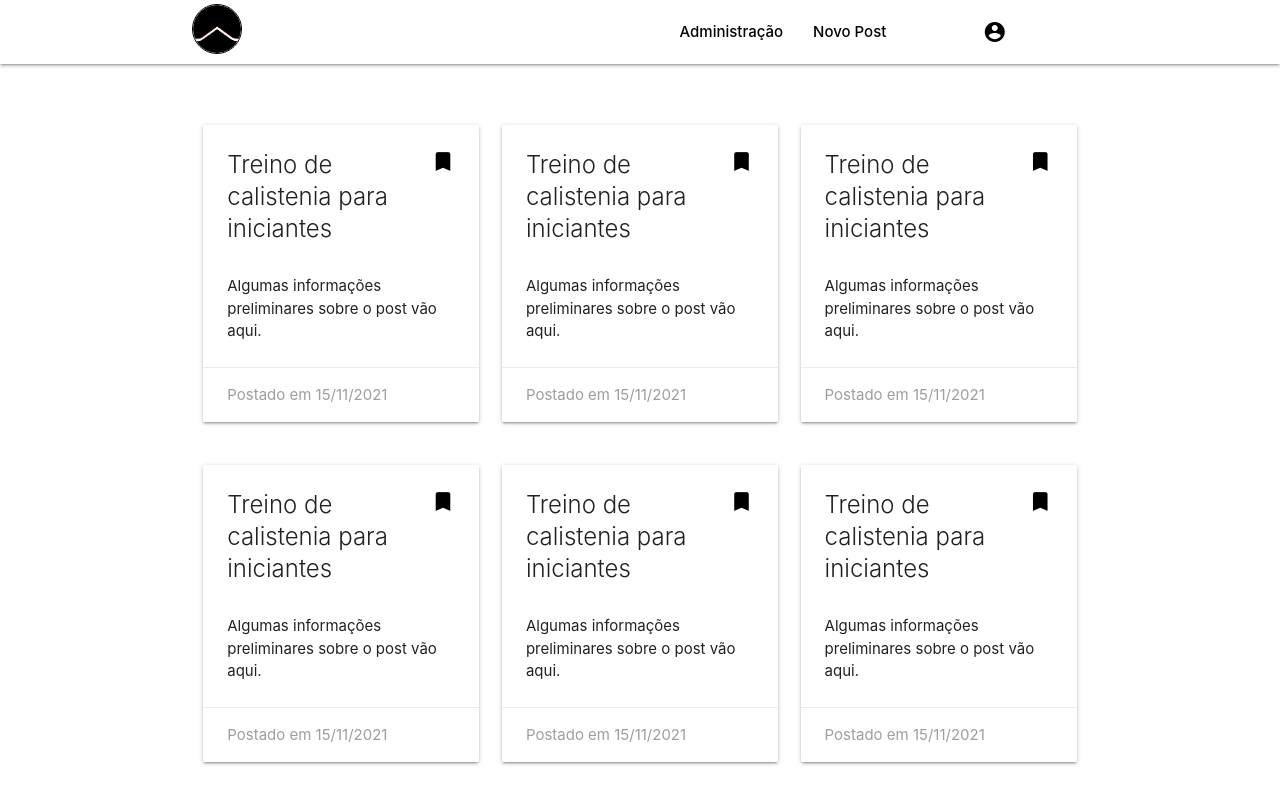
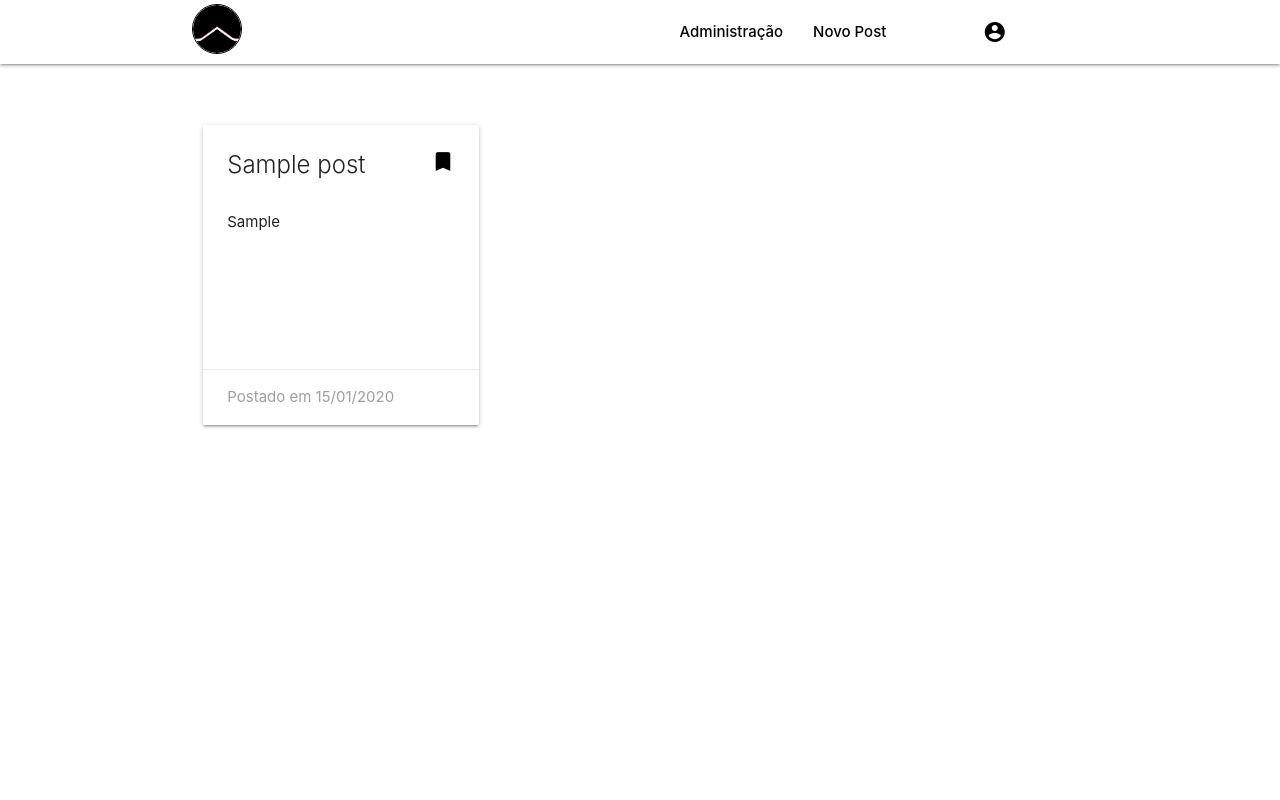
Before and after one commit to AngeloZan/StellWorkoutBlog, a Django app: page /posts/ in a window 1280 px wide. Run offline with Django 3.2, Linux system fonts and the light colour scheme; a user stored in the database is signed in; tables that the repository leaves empty hold one stand-in row (values such as "Sample post").

Commit message:
Grid organizando os posts por data de postagem

```diff
--- a/blog/static/blog/css/style.css
+++ b/blog/static/blog/css/style.css
@@ -9,3 +9,17 @@
 .form-container {
     margin-top: 20pt;
 }
+
+.card-link {
+    display: block;
+}
+
+.post-link {
+    color: inherit;
+}
+
+@media only screen and (max-width: 600px) {
+    .blog-grid-row {
+        margin-bottom: 0px;
+    }
+}
--- a/blog/templates/blog/posts.html
+++ b/blog/templates/blog/posts.html
@@ -7,94 +7,26 @@
 
 {% block content %}
     <div class="container content-container">
-        <div class="row">
+        {% for line in posts_mtx %}
+            <div class="row blog-grid-row">
+                {% for post in line %}
                     <div class="col s12 m4 l4">
-                <div class="card">
+                        <div class="card small">
                             <div class="card-content">
                                 <a href="#" class="right">
                                     <i class="black-text material-icons post-card-icon">bookmark</i>
                                 </a>
-                        <span class="card-title">Treino de calistenia para iniciantes</span>
-                        <br><p>Algumas informações preliminares sobre o post vão aqui.</p>
+                                <span class="card-title"><a href="{{ post.file.url }}" target="_blank" class="post-link">{{ post.title }}</a></span>
+                                <br><p>{{ post.intro }}</p>
                             </div>
                             <div class="card-action grey-text">
-                        Postado em 15/11/2021
+                                Postado em {{ post.date_added|date:"d/m/Y" }}
                             </div>
                         </div>
                     </div>
-            <div class="col s12 m4 l4">
-                <div class="card">
-                    <div class="card-content">
-                        <a href="#" class="right">
-                            <i class="black-text material-icons post-card-icon">bookmark</i>
-                        </a>
-                        <span class="card-title">Treino de calistenia para iniciantes</span>
-                        <br><p>Algumas informações preliminares sobre o post vão aqui.</p>
+                {% endfor %}
             </div>
-                    <div class="card-action grey-text">
-                        Postado em 15/11/2021
-                    </div>
-                </div>
-            </div>
-            <div class="col s12 m4 l4">
-                <div class="card">
-                    <div class="card-content">
-                        <a href="#" class="right">
-                            <i class="black-text material-icons post-card-icon">bookmark</i>
-                        </a>
-                        <span class="card-title">Treino de calistenia para iniciantes</span>
-                        <br><p>Algumas informações preliminares sobre o post vão aqui.</p>
-                    </div>
-                    <div class="card-action grey-text">
-                        Postado em 15/11/2021
-                    </div>
-                </div>
-            </div>
-        </div>
-        <div class="row">
-            <div class="col s12 m4 l4">
-                <div class="card">
-                    <div class="card-content">
-                        <a href="#" class="right">
-                            <i class="black-text material-icons post-card-icon">bookmark</i>
-                        </a>
-                        <span class="card-title">Treino de calistenia para iniciantes</span>
-                        <br><p>Algumas informações preliminares sobre o post vão aqui.</p>
-                    </div>
-                    <div class="card-action grey-text">
-                        Postado em 15/11/2021
-                    </div>
-                </div>
-            </div>
-            <div class="col s12 m4 l4">
-                <div class="card">
-                    <div class="card-content">
-                        <a href="#" class="right">
-                            <i class="black-text material-icons post-card-icon">bookmark</i>
-                        </a>
-                        <span class="card-title">Treino de calistenia para iniciantes</span>
-                        <br><p>Algumas informações preliminares sobre o post vão aqui.</p>
-                    </div>
-                    <div class="card-action grey-text">
-                        Postado em 15/11/2021
-                    </div>
-                </div>
-            </div>
-            <div class="col s12 m4 l4">
-                <div class="card">
-                    <div class="card-content">
-                        <a href="#" class="right">
-                            <i class="black-text material-icons post-card-icon">bookmark</i>
-                        </a>
-                        <span class="card-title">Treino de calistenia para iniciantes</span>
-                        <br><p>Algumas informações preliminares sobre o post vão aqui.</p>
-                    </div>
-                    <div class="card-action grey-text">
-                        Postado em 15/11/2021
-                    </div>
-                </div>
-            </div>
-        </div>
+        {% endfor %}
     </div>
 
 
--- /dev/null
+++ b/blog/utils.py
@@ -0,0 +1,16 @@
+def posts_matrix(posts):
+    # receives a list of post objects and sorts them in a 3x3 matrix
+    mtx = [ [], ]
+
+    for post in posts:
+        if len(mtx[0]) < 3:
+            mtx[0].insert(0, post)
+        else:
+            mtx.insert(0, [post])
+
+    mtx.reverse()
+
+    for line in mtx:
+        line.reverse()
+
+    return mtx
--- a/blog/views.py
+++ b/blog/views.py
@@ -1,6 +1,8 @@
 from django.forms.widgets import PasswordInput
 from django.shortcuts import render, redirect
 from django.contrib import messages
+from .utils import posts_matrix
+from .models import Post
 
 from .forms import CreatePostForm
 
@@ -9,9 +11,14 @@ def posts_view(request):
 
     user = request.user
 
+    posts = Post.objects.order_by('-date_added')
+    posts_mtx = posts_matrix(posts)
+    context['posts_mtx'] = posts_mtx
+
     if not user.is_authenticated:
         return redirect('home')
     else:
+        print('teste', posts_mtx)
         return render(request, 'blog/posts.html', context)
 
 def create_post_view(request):
--- a/pages/views.py
+++ b/pages/views.py
@@ -10,4 +10,4 @@ def home_view(request):
     if not user.is_authenticated:
         return render(request, 'pages/home.html', context)
     else:
-        return render(request, 'blog/posts.html', context)
+        return redirect('posts')
```
Also changed, not shown: README.md, blog/static/blog/js/script.js (added). Lines whose indentation alone changed are shown as unchanged.
